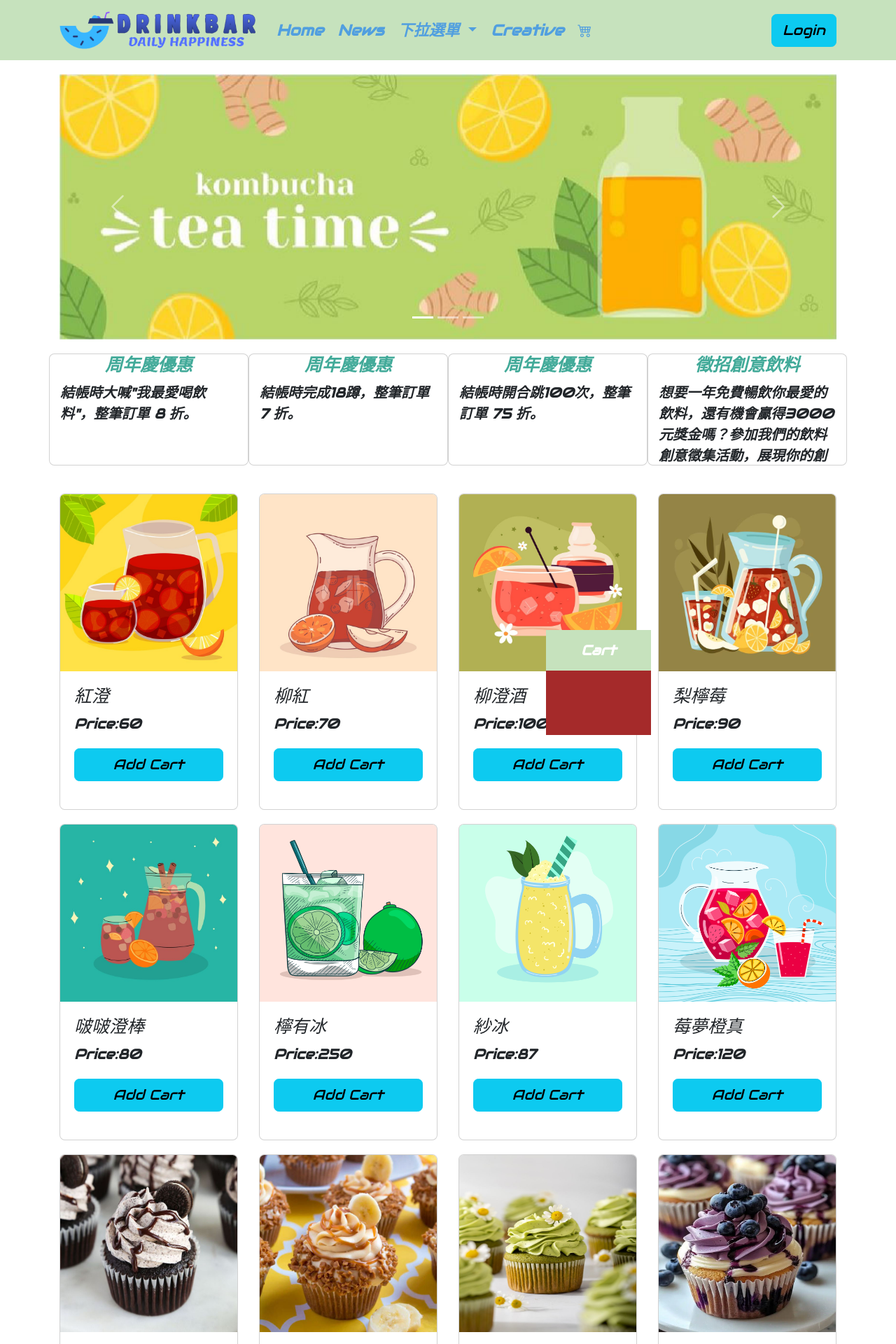
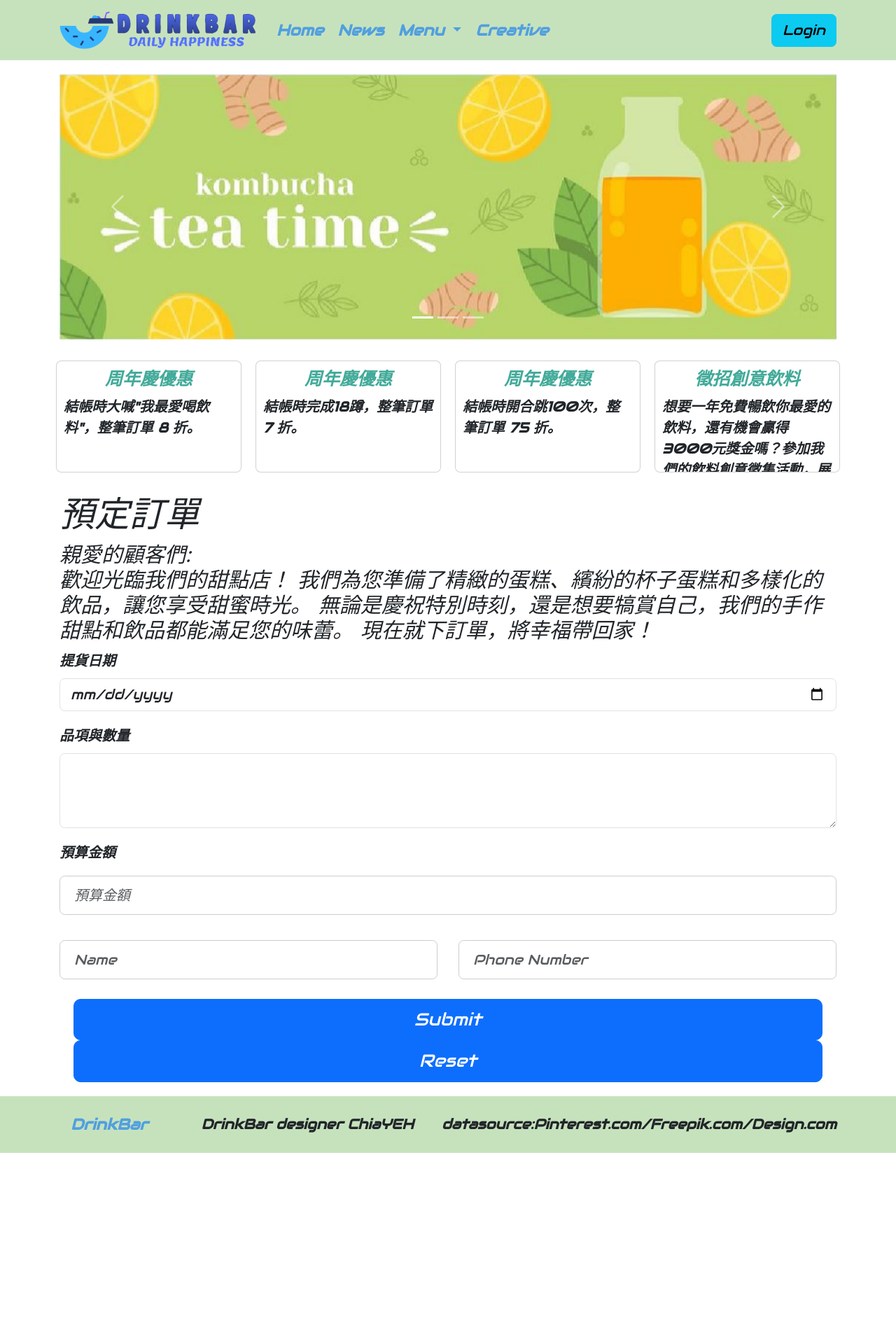
Before and after one commit to ChiaYEHHH/Portfolio, a PHP site: page /index.php?do=orders in a window 1280 px wide. Shown: the top 1920 px of the page at 70% size. After the commit the page ends 1647 px from the top, so only its background shows below. Run offline with PHP 8.4, Linux system fonts and the light colour scheme; data comes from the database, SQL or seed files in the repository; some web fonts are replaced.

Commit message:
news orders staffs  creatives logos 增刪修查完成

```diff
--- a/front/creative.php
+++ b/front/creatives.php
@@ -11,7 +11,7 @@
     公布名單時間：9月10日。<br>
     讓我們一起創造更多美味和驚喜，期待你的精彩創意！
 </h4>
-<form action="./api/save_Creatives.php" method="post" enctype="multipart/form-data">
+<form action="./api/save.php" method="post" enctype="multipart/form-data">
     <div class="mb-3">
 
         <label for="creative" class="form-label">創意飲品名稱</label>
@@ -30,6 +30,7 @@
         </div>
         <div>
             <input type="hidden" name='updated' value="<?= date('Y-m-d'); ?>">
+            <input type="hidden" name='table' value="creatives">
 
         </div>
     </div>
--- /dev/null
+++ b/front/orders.php
@@ -0,0 +1,40 @@
+<h1>預定訂單</h1>
+
+<h4>親愛的顧客們:<br>
+
+歡迎光臨我們的甜點店！
+我們為您準備了精緻的蛋糕、繽紛的杯子蛋糕和多樣化的飲品，讓您享受甜蜜時光。
+無論是慶祝特別時刻，還是想要犒賞自己，我們的手作甜點和飲品都能滿足您的味蕾。
+現在就下訂單，將幸福帶回家！
+</h4>
+<form action="./api/save.php" method="post" enctype="multipart/form-data">
+    <div class="mb-3">
+        <label for="pickuptime" class="form-label">提貨日期</label>
+        <input type="date" class="form-control" name="pickuptime" id="pickuptime" placeholder="提貨日期" required>
+    </div>
+    <div class="mb-3">
+        <label for="variety" class="form-label">品項與數量</label>
+        <textarea class="form-control" name="variety" id="variety" rows="3" required></textarea>
+    </div>
+    <div class="mb-3">
+        <label for="price" class="form-label">預算金額</label>
+        <input type="text" class="form-control" name="price" id="price" placeholder="預算金額" required>
+    </div>
+    <div class="row">
+        <div class="col">
+            <input type="text" class="form-control" name="name" placeholder="Name" aria-label="Name" required>
+        </div>
+        <div class="col">
+            <input type="text" class="form-control" name="mobile" placeholder="Phone Number" aria-label="Phone Number" required>
+        </div>
+        <div>
+            <input type="hidden" name='table' value="orders">
+
+        </div>
+    </div>
+    <div class="text-center m-3">
+        <button type="submit" class="btn btn-lg btn-primary">Submit</button>
+        <button type="reset" class="btn btn-lg btn-primary">Reset</button>
+    </div>
+
+</form>
--- a/index.php
+++ b/index.php
@@ -40,7 +40,7 @@
                     </li>
                     <li class="nav-item dropdown">
                         <a class="nav-link dropdown-toggle" href="#" role="button" data-bs-toggle="dropdown" aria-expanded="false">
-                            下拉選單
+                            Menu
                         </a>
                         <ul class="dropdown-menu">
                             <li><a class="dropdown-item" href="#drink">飲料</a></li>
@@ -48,15 +48,15 @@
                             <li>
                                 <hr class="dropdown-divider">
                             </li>
-                            <li><a class="dropdown-item" href="#">預約特製</a></li>
+                            <li><a class="dropdown-item" href="?do=orders">預約訂製</a></li>
                         </ul>
                     </li>
                     <li class="nav-item">
-                        <a class="nav-link" aria-current="page" href="?do=creative">Creative</a>
+                        <a class="nav-link" aria-current="page" href="?do=creatives">Creative</a>
                     </li>
-                    <li class="nav-item">
+                    <!-- <li class="nav-item">
                         <a class="nav-link" aria-current="page"><i class="bi bi-cart4"></i></a>
-                    </li>
+                    </li> -->
 
                 </ul>
             </div>
@@ -100,19 +100,20 @@
     <!-- 旋轉圖片end -->
     <!-- news -->
     <div class="container mt-3" id="news">
-        <div class="row justify-content-around">
+        <div class="row mt-3 justify-content-around">
             <?php
             $news = $News->all(['sh' => 1]);
-            foreach ($news as $n) {
-                echo "<div class='col-3 card overflow-hidden' style='height: 160px;'>";
-                echo "<h5 class='card-title text-center' style='color:rgb(66, 170, 153);font-weight:bold;'>{$n['title']}</h5>";
-                echo "<div class='card-text'>";
-                echo "<p>{$n['article']}</p>";
-                echo "</div>";
-                echo "</div>";
-            }
-
+            foreach ($news as $n) :
             ?>
+                <div class="col p-2">
+                    <div class='card overflow-hidden p-2' style='height: 160px;'>
+                        <h5 class='card-title text-center' style='color:rgb(66, 170, 153);font-weight:bold;'><?= $n['title']; ?></h5>
+                        <div class='card-text'>
+                            <p><?= $n['article']; ?></p>
+                        </div>
+                    </div>
+                </div>
+            <?php endforeach; ?>
         </div>
     </div>
     <!-- news end -->
```
Also changed, not shown: admin.php (+11 -19 lines), api/edit.php (+6 -7 lines), api/save.php (+12 -1 lines), backend/admin_b.php (+20 -14 lines), backend/news_b.php (+9 -7 lines), backend/staff_b.php (+40 -8 lines).
